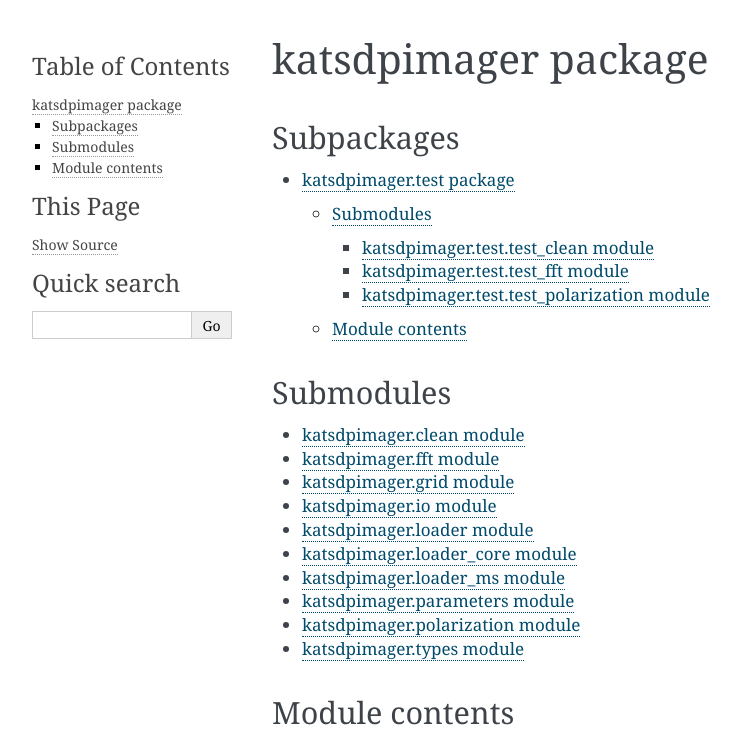
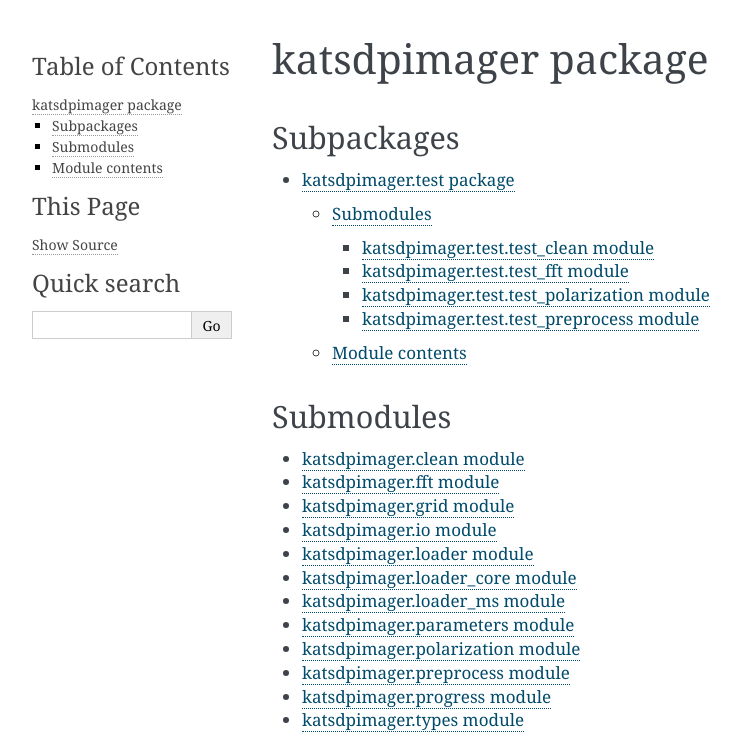
Before and after one commit to ska-sa/katsdpimager, a Sphinx documentation site: the page built from doc/katsdpimager.rst, in a window 1280 px wide, cut to the strip 0-739 px from the top of the page. Shown: the whole strip, without its empty margins (148-889 px from the left). Built offline with Sphinx 7.4.7, drawn with Linux system fonts in a browser that asks for light colours.

Commit message:
Update documentation for preprocess module

```diff
--- /dev/null
+++ b/doc/katsdpimager.preprocess.rst
@@ -0,0 +1,7 @@
+katsdpimager.preprocess module
+==============================
+
+.. automodule:: katsdpimager.preprocess
+    :members:
+    :undoc-members:
+    :show-inheritance:
--- a/doc/katsdpimager.rst
+++ b/doc/katsdpimager.rst
@@ -22,6 +22,8 @@ Submodules
    katsdpimager.loader_ms
    katsdpimager.parameters
    katsdpimager.polarization
+   katsdpimager.preprocess
+   katsdpimager.progress
    katsdpimager.types
 
 Module contents
--- a/doc/katsdpimager.test.rst
+++ b/doc/katsdpimager.test.rst
@@ -9,6 +9,7 @@ Submodules
    katsdpimager.test.test_clean
    katsdpimager.test.test_fft
    katsdpimager.test.test_polarization
+   katsdpimager.test.test_preprocess
 
 Module contents
 ---------------
--- /dev/null
+++ b/doc/katsdpimager.test.test_preprocess.rst
@@ -0,0 +1,7 @@
+katsdpimager.test.test_preprocess module
+========================================
+
+.. automodule:: katsdpimager.test.test_preprocess
+    :members:
+    :undoc-members:
+    :show-inheritance:
```
Also changed, not shown: doc/katsdpimager.progress.rst (added, +7 -0 lines), 1 other file.
